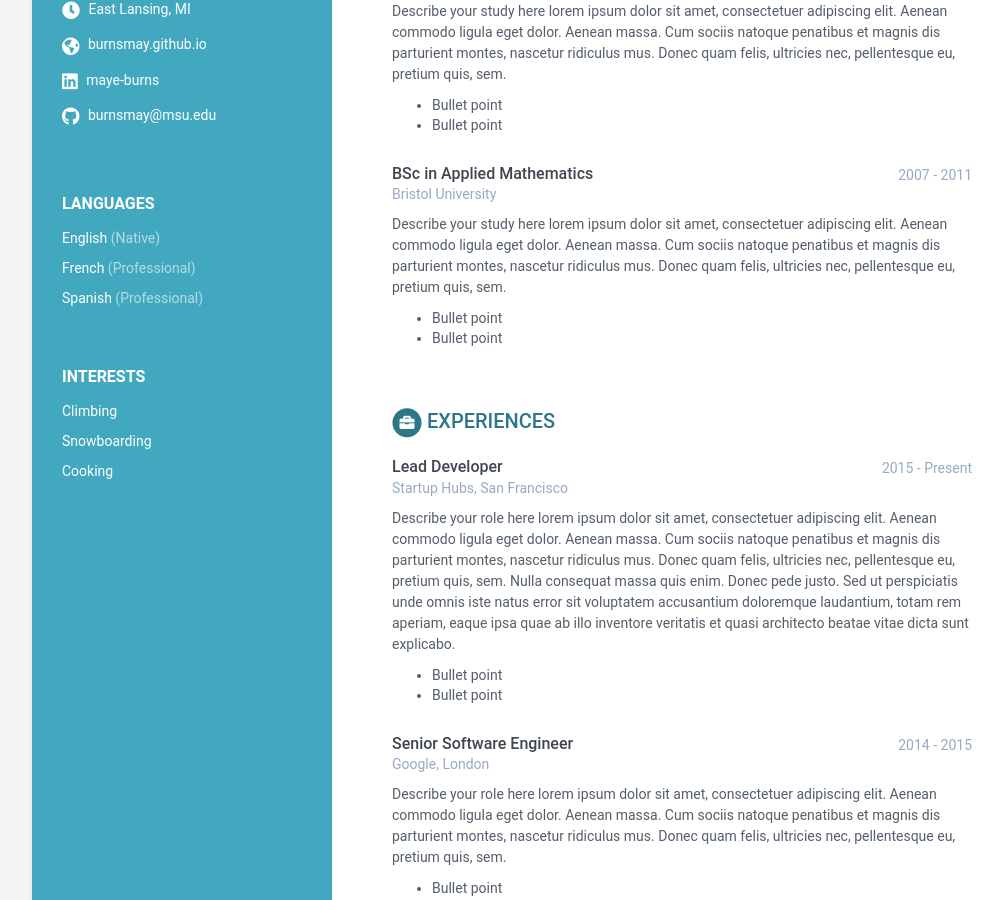
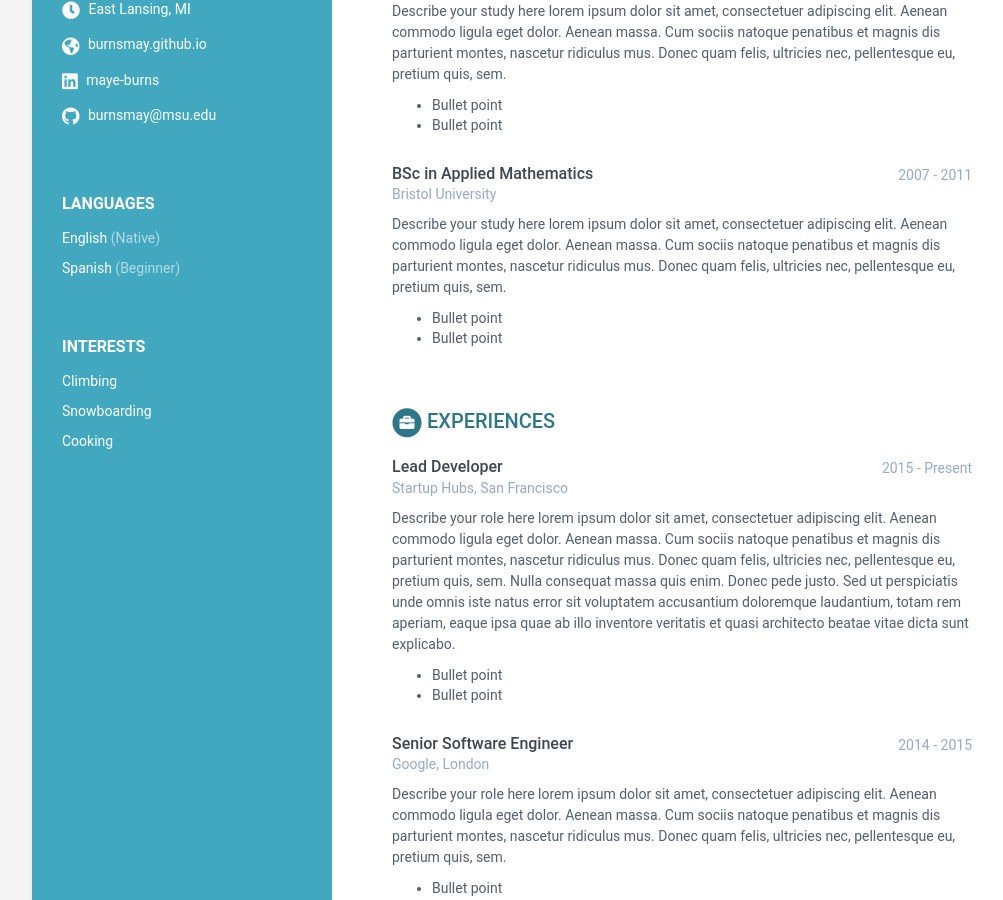
Before and after one commit to burnsmay/burnsmay.github.io, a Jekyll site: the page built from index.html, in a window 1280 px wide and 900 px high, scrolled down 383 px. Shown: the whole window, without its empty margins (108-1111 px from the left). Built offline with Jekyll 4.4.1, drawn with Linux system fonts in a browser that asks for light colours.

Commit message:
Update data.yml languages

```diff
--- a/_data/data.yml
+++ b/_data/data.yml
@@ -26,11 +26,8 @@ sidebar:
         - idiom: English
           level: Native
 
-        - idiom: French
-          level: Professional
-
         - idiom: Spanish
-          level: Professional
+          level: Beginner
 
     interests:
       title: Interests
```
